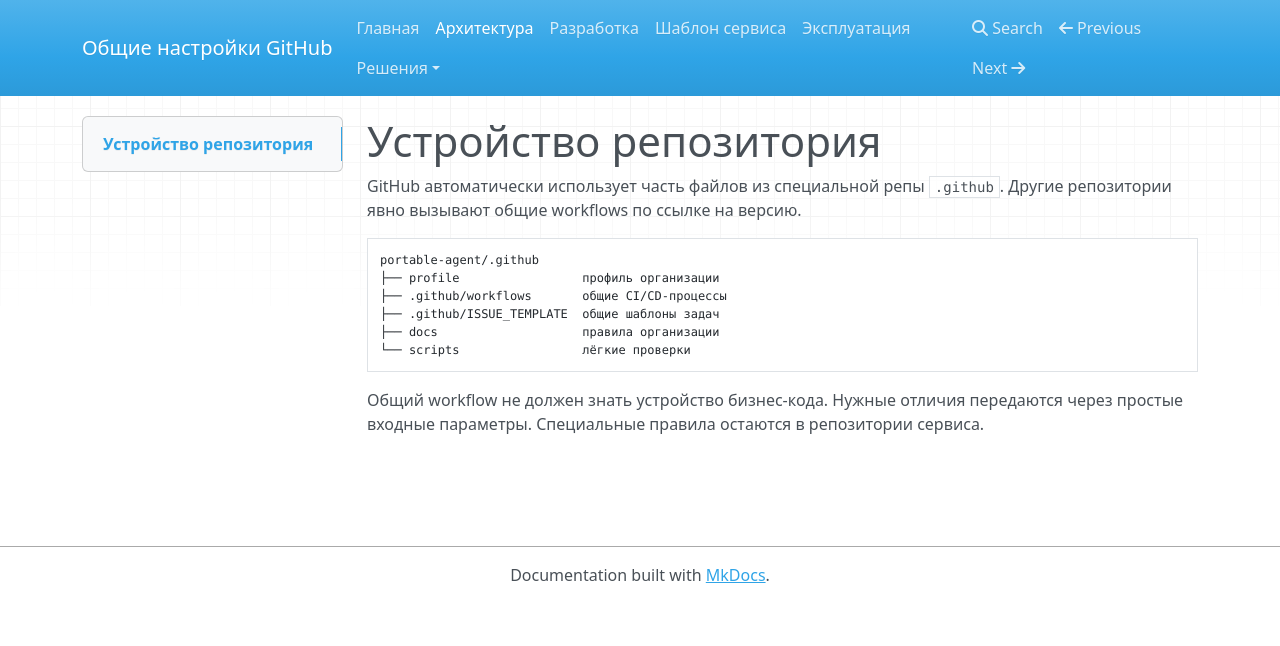
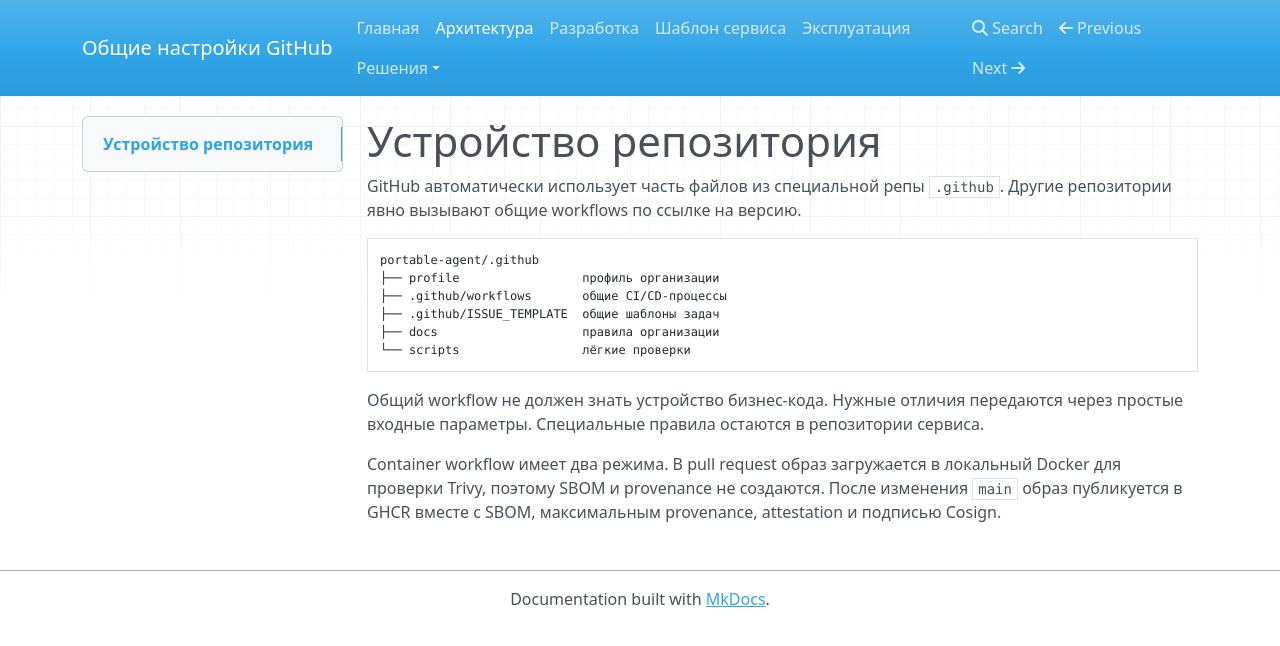
Before and after one commit to portable-agent/.github, an MkDocs documentation site: the page built from docs/architecture.md, in a window 1280 px wide. Shown: the top 646 px of the page. Built offline with MkDocs 1.6.1, drawn with Linux system fonts in a browser that asks for light colours; nearby versions of some CDN libraries.

Commit message:
fix: split pull request and publish images (#5)

```diff
--- a/docs/architecture.md
+++ b/docs/architecture.md
@@ -14,3 +14,7 @@ portable-agent/.github
 
 Общий workflow не должен знать устройство бизнес-кода. Нужные отличия передаются через простые входные
 параметры. Специальные правила остаются в репозитории сервиса.
+
+Container workflow имеет два режима. В pull request образ загружается в локальный Docker для проверки
+Trivy, поэтому SBOM и provenance не создаются. После изменения `main` образ публикуется в GHCR вместе с
+SBOM, максимальным provenance, attestation и подписью Cosign.
```
Also changed, not shown: README.md (+1 -0 lines), docs/development.md (+1 -0 lines), docs/service-template.md (+2 -1 lines), 3 other files.
